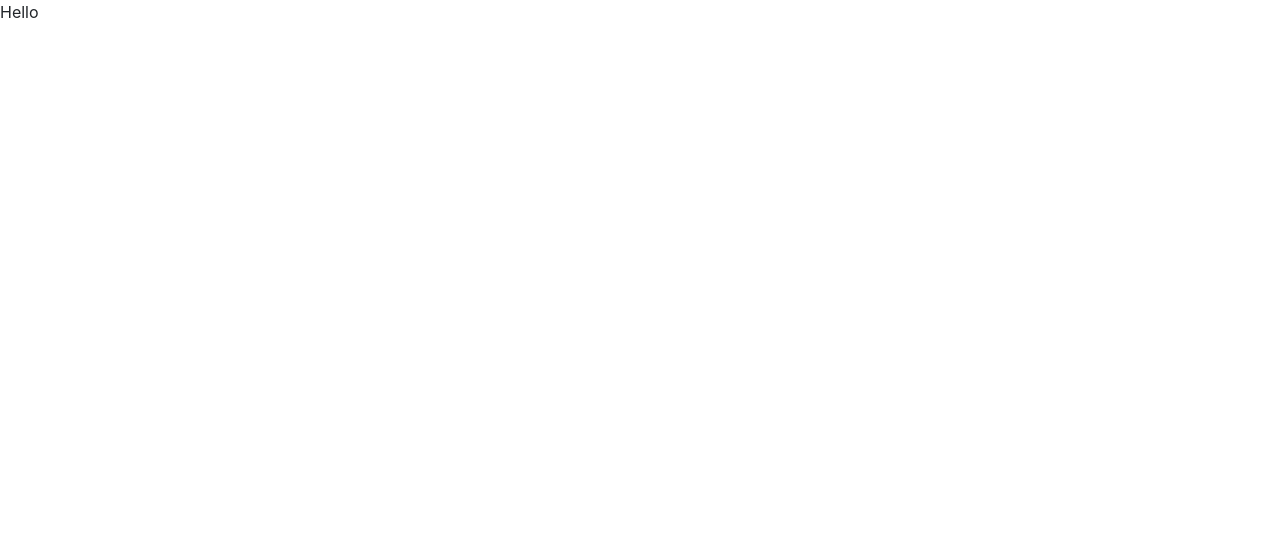
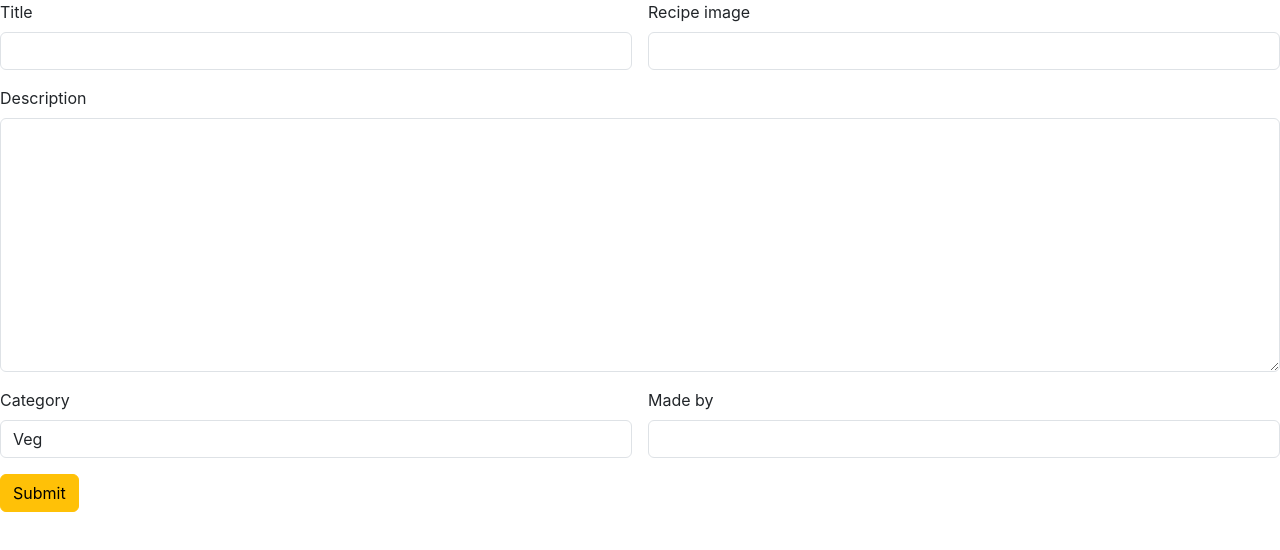
Before and after one commit to Hansel-Sabu/RecipeApp-FrontEnd, a React (Create React App) app: page / in a window 1280 px wide. Shown: the top 550 px of the page. Built offline with nearby package versions, Linux system fonts and the light colour scheme.

Commit message:
Commited

```diff
--- a/src/App.js
+++ b/src/App.js
@@ -1,12 +1,11 @@
 import logo from './logo.svg';
 import './App.css';
+import AddRecipe from './components/AddRecipe';
 
 function App() {
   return (
     <div>
-      <p>
-        Hello
-      </p>
+      <AddRecipe/>
     </div>
   );
 }
--- /dev/null
+++ b/src/components/AddRecipe.jsx
@@ -0,0 +1,44 @@
+import React from 'react'
+
+const AddRecipe = () => {
+    return (
+        <div>
+            <div className="conatiner">
+                <div className="row">
+                    <div className="col col-12 col-md-12 col-lg-12 col-xl-12 col-xxl-12">
+                        <div className="row g-3">
+                            <div className="col col-12 col-sm-12 col-md-6 col-xl-66 col-xl-6 col-xxl-6">
+                                <label htmlFor="" className="form-label">Title</label>
+                                <input type="text" className="form-control" />
+                            </div>
+                            <div className="col col-12 col-sm-12 col-md-6 col-xl-6 col-xl-6 col-xxl-6">
+                                <label htmlFor="" className="form-label">Recipe image</label>
+                                <input type="text" className="form-control" />
+                            </div>
+                            <div className="col col-12 col-sm-12 col-md-12 col-xl-12 col-xl-12 col-xxl-12">
+                                <label htmlFor="" className="form-label">Description</label>
+                                <textarea name="" id="" cols="30" rows="10" className="form-control"></textarea>
+                            </div>
+                            <div className="col col-12 col-sm-12 col-md-6 col-xl-6 col-xl-6 col-xxl-6">
+                                <label htmlFor="" className="form-label">Category</label>
+                                <select name="" id="" className="form-control">
+                                    <option value="Veg">Veg</option>
+                                    <option value="Non-Veg">Non-Veg</option>
+                                </select>
+                            </div>
+                            <div className="col col-12 col-sm-12 col-md-6 col-xl-6 col-xl-6 col-xxl-6">
+                                <label htmlFor="" className="form-label">Made by</label>
+                                <input type="text" className="form-control" />
+                            </div>
+                            <div className="col col-12 col-sm-12 col-md-6 col-xl-6 col-xl-6 col-xxl-6">
+                                <button className="btn btn-warning">Submit</button>
+                            </div>
+                        </div>
+                    </div>
+                </div>
+            </div>
+        </div>
+    )
+}
+
+export default AddRecipe
```
